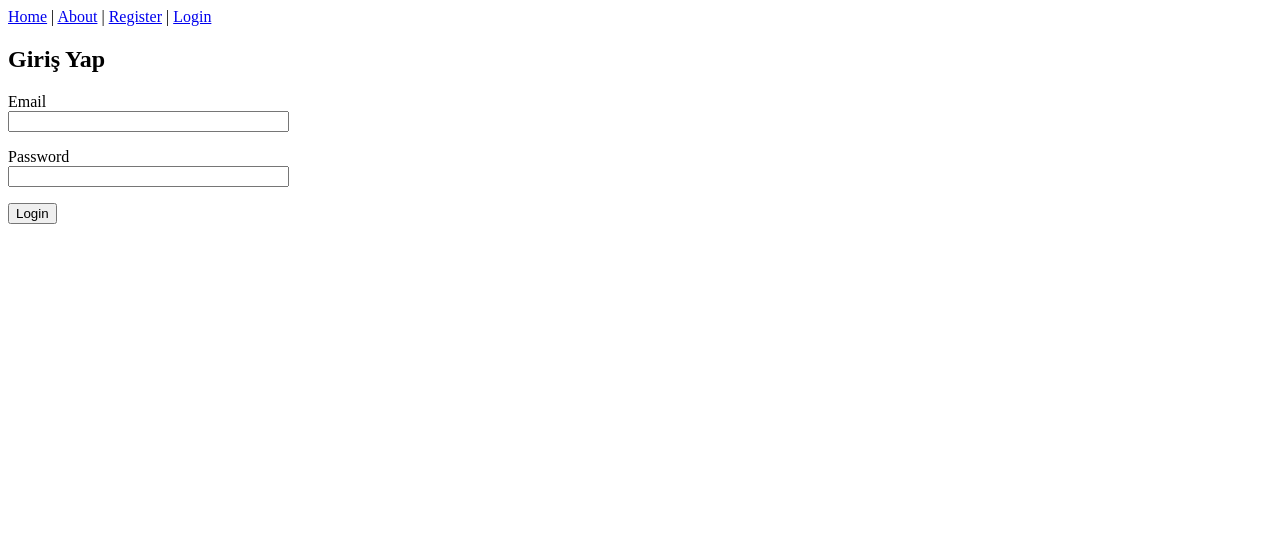
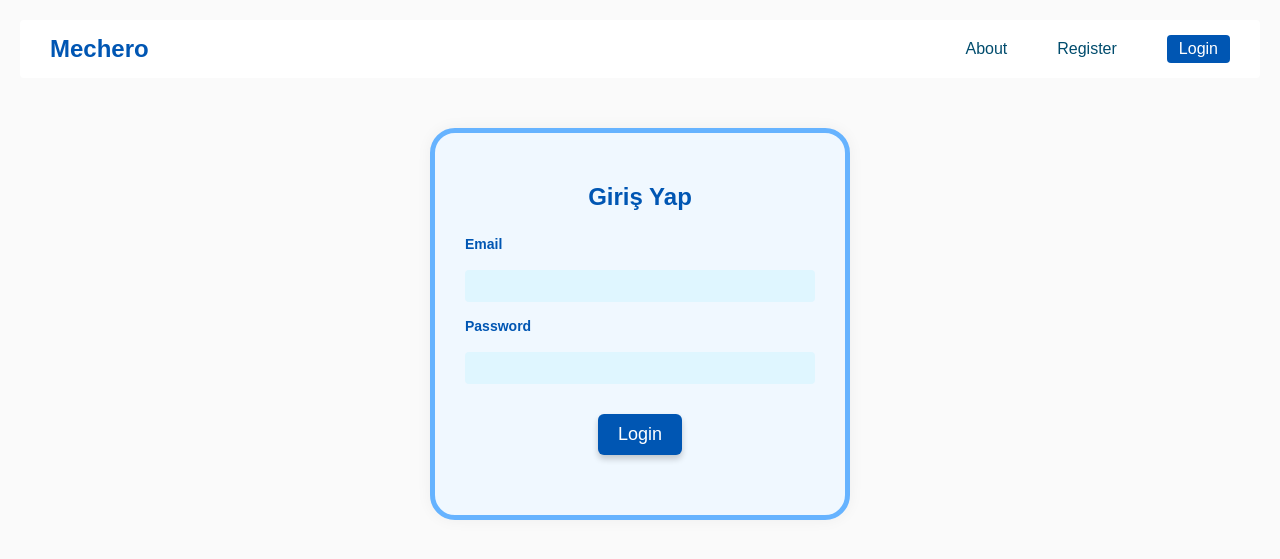
Before and after one commit to DelfinAksu/mechero, a Flask app: page /login in a window 1280 px wide. Shown: the top 559 px of the page. Run offline with Flask 3, Linux system fonts and the light colour scheme.

Commit message:
login registration and css parts

```diff
--- /dev/null
+++ b/app/static/style.css
@@ -0,0 +1,157 @@
+/* Sayfa arka planı */
+body {
+    margin: 0;
+    background-color: #fafafa;
+    font-family: Arial, sans-serif;
+}
+
+/* Navbar */
+.navbar {
+    display: flex;
+    justify-content: space-between;
+    align-items: center;
+    background-color: white;
+    padding: 15px 30px;
+    margin: 20px;
+    border-radius: 4px;
+}
+
+/* Sol kısım: logo */
+.logo {
+    font-size: 24px;
+    font-weight: bold;
+    color: #0056b3; /* Mavi ton */
+    text-decoration: none;
+}
+.nav-right {
+    display: flex;
+    align-items: center;
+    gap: 50px; /* margin yerine gap kullanalım */
+}
+
+/* Sağ kısım linkler */
+.nav-right a {
+    color: #004c6d;
+    text-decoration: none;
+    font-size: 16px;
+    position: relative;
+    padding: 5px 0;
+}
+
+/* Hover efekti: altına açık mavi bar */
+.nav-right a::after {
+    content: "";
+    position: absolute;
+    left: 0;
+    bottom: 0;
+    width: 0%;
+    height: 3px;
+    background-color: #add8e6; /* Açık mavi */
+    transition: width 0.3s;
+}
+
+.nav-right a:hover::after {
+    width: 100%;
+}
+
+/* Login butonu */
+.nav-right .login-button {
+    background-color: #0056b3;
+    color: white;
+    padding: 5px 12px;
+    border-radius: 4px;
+    font-size: 16px;
+    text-decoration: none;
+    position: relative; /* hover çizgi olmaması için */
+    overflow: hidden;
+    transition: background-color 0.3s, color 0.3s;
+}
+
+/* Login buton hover: açık mavi arka plan + koyu yazı */
+.nav-right .login-button:hover {
+    background-color: #add8e6; /* Açık mavi */
+    color: #003f8a; /* Yazı biraz koyu olsun ki okunaklı kalsın */
+}
+
+/* Login butonunda hover çizgisi olmasın */
+.nav-right .login-button::after {
+    display: none;
+}
+
+
+
+
+
+
+/* Register Form*/
+.register-form {
+    width: 350px;
+    margin: 50px auto;
+    padding: 30px;
+    background-color: #f0f8ff; /* çok açık mavi/grimsi */
+    border: 5px solid #66b3ff; /* kalın açık mavi border */
+    border-radius: 25px;
+    box-shadow: 0 0 15px rgba(0, 0, 0, 0.05);
+}
+
+.register-form .form-title {
+    text-align: center;
+    color: #0056b3;
+    margin-bottom: 25px;
+    font-size: 24px;
+}
+
+/*Form alanları*/
+.form-field {
+    margin-bottom: 15px;
+    text-align: left;
+}
+
+.register-form label {
+    display: block;
+    font-size: 14px;
+    margin-bottom: 0px;
+    color:#0056b3;
+    font-weight: bold;
+    text-align: left;
+}
+
+.register-form input[type="text"],
+.register-form input[type="email"],
+.register-form input[type="password"] {
+    width: 100%;
+    padding: 8px;
+    border: none;
+    border-radius: 4px;
+    background-color: #dff6ff; /* hafif mavi */
+    box-sizing: border-box;
+    font-size: 14px;
+    margin: 0;
+}
+
+.register-form input:focus {
+    outline: none;
+    box-shadow: 0 0 5px #66b3ff;
+}
+
+.register-form input[type="submit"] {
+    background-color: #0056b3;
+    color: white;
+    border: none;
+    padding: 10px 20px;
+    font-size: 18px;
+    border-radius: 6px;
+    cursor: pointer;
+    box-shadow: 0 4px 6px rgba(0, 0, 0, 0.2);
+    transition: background-color 0.3s, transform 0.1s;
+    display: block;
+    margin: 30px auto; /* Butonu ortalar */
+}
+
+.register-form input[type="submit"]:hover {
+    background-color: #003f8a;
+}
+
+.register-form input[type="submit"]:active {
+    transform: translateY(2px);
+}
--- a/app/templates/guest/login.html
+++ b/app/templates/guest/login.html
@@ -1,11 +1,18 @@
 {% extends 'layout/base_guest.html' %}
 
 {% block content %}
-  <h2>Giriş Yap</h2>
-  <form method="POST">
+
+  <form method="POST" class="register-form">
     {{ form.hidden_tag() }}
-    <p>{{ form.email.label }}<br>{{ form.email(size=32) }}</p>
-    <p>{{ form.password.label }}<br>{{ form.password(size=32) }}</p>
-    <p>{{ form.submit() }}</p>
+    <h2 class="form-title">Giriş Yap</h2>
+    <div class="from-field">
+      <p>{{ form.email.label }}<br>{{ form.email(size=32) }}</p>
+    </div>
+    <div class="form-field">
+      <p>{{ form.password.label }}<br>{{ form.password(size=32) }}</p>
+    </div>
+    <div>
+      <p>{{ form.submit(class="login-button") }}</p>
+    </div>
   </form>
 {% endblock %}
--- a/app/templates/layout/base_guest.html
+++ b/app/templates/layout/base_guest.html
@@ -2,13 +2,21 @@
 <html lang="en">
 <head>
     <title>{% block title %}Guest{% endblock %}</title>
+    <link rel="stylesheet" type="text/css" href="{{ url_for('static', filename='style.css') }}">
 </head>
 <body>
-    <nav>
-        <a href="/">Home</a> |
-        <a href="/about">About</a> |
-        <a href="/register">Register</a> |
-        <a href="/login">Login</a>
+    <nav class="navbar">
+
+        <div class="nav-left">
+            <a href="/" class="logo">Mechero</a>
+        </div>
+
+        <div class="nav-right">
+            <a href="/about">About</a>
+            <a href="/register">Register</a>
+            <a href="/login" class="login-button">Login</a>
+        </div>
+
     </nav>
     <main>
         {% block content %}{% endblock %}
```
Also changed, not shown: app/templates/guest/register.html (+19 -8 lines).
